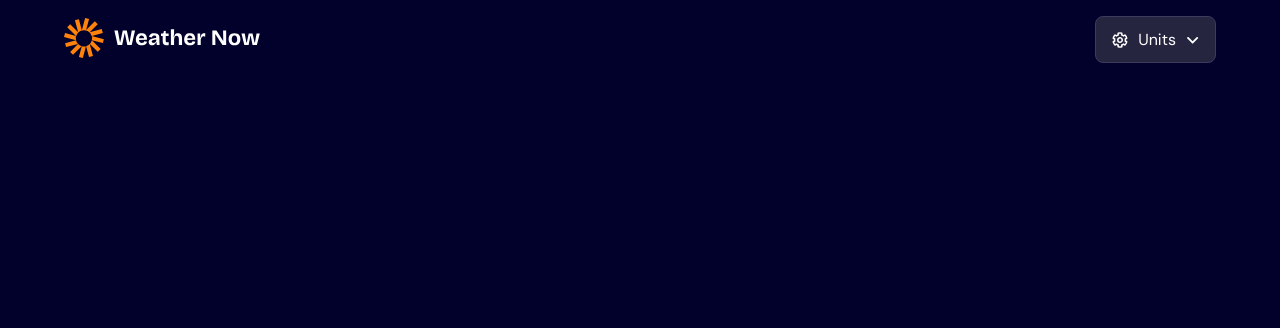
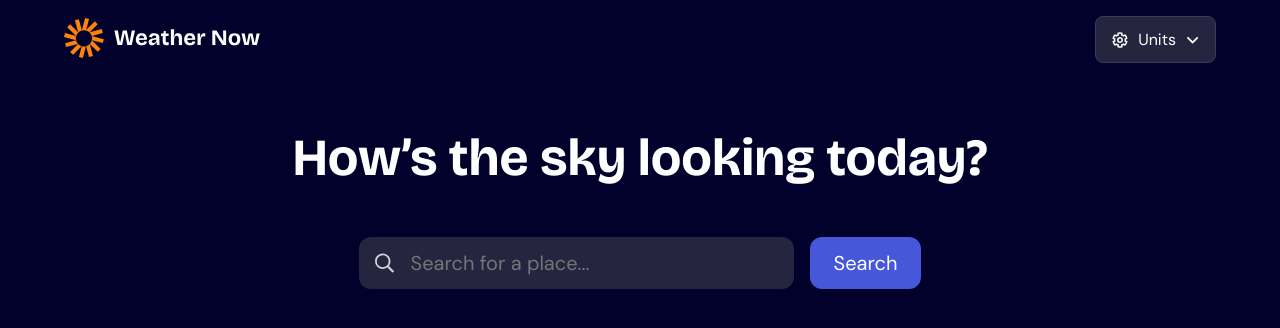
Before and after one commit to MuhammedZeki/WeatherApp, a React (Vite) app: page / in a window 1280 px wide. Shown: the top 328 px of the page. Built offline with nearby package versions, Linux system fonts and the light colour scheme.

Commit message:
SeacrBar added

```diff
--- a/src/App.jsx
+++ b/src/App.jsx
@@ -1,11 +1,16 @@
+import { Route, Routes } from "react-router-dom";
 import Header from "./_components/header/Header";
 import "./App.css";
+import HomePage from "./pages/HomePage";
 
 function App() {
   return (
     <div className="weatherMain">
       <div className="container">
         <Header />
+        <Routes>
+          <Route path="/" element={<HomePage />} />
+        </Routes>
       </div>
     </div>
   );
--- a/src/_components/header/Header.jsx
+++ b/src/_components/header/Header.jsx
@@ -4,6 +4,7 @@ import DropDown from "../../assets/images/icon-dropdown.svg";
 import "../../css/Header/HeaderPage.css";
 import { useState } from "react";
 import MenuOptions from "./MenuOptions";
+import { Link } from "react-router-dom";
 const initialStateUnits = {
   temperature: "",
   speed: "",
@@ -26,9 +27,9 @@ const Header = () => {
   };
   return (
     <header className="main-header">
-      <div className="logo">
+      <Link to={"/"} className="logo">
         <img src={WeatherLogo} alt="logo" />
-      </div>
+      </Link>
       <div className="dropdownMenu">
         <div className="menuBar" onClick={handleUnits}>
           <img src={UnitsImg} alt="UnitsImg" />
--- /dev/null
+++ b/src/_components/home/SearchBar.jsx
@@ -0,0 +1,23 @@
+import SearchIcon from "../../assets/images/icon-search.svg";
+import "../../css/home/search/SearchBarPage.css";
+const SearchBar = ({ inputText, setInputText }) => {
+  return (
+    <div className="main-search">
+      <div className="searchTitle">How’s the sky looking today?</div>
+      <div className="searchBar">
+        <div className="inputBar">
+          <img src={SearchIcon} alt="SearchIcon" />
+          <input
+            type="text"
+            placeholder="Search for a place..."
+            value={inputText}
+            onChange={(e) => setInputText(e.target.value)}
+          />
+        </div>
+        <div className="searchBtn">Search</div>
+      </div>
+    </div>
+  );
+};
+
+export default SearchBar;
--- /dev/null
+++ b/src/css/home/HomePage.css
@@ -0,0 +1,5 @@
+.main-home {
+  display: flex;
+  flex-direction: column;
+  align-items: center;
+}
--- /dev/null
+++ b/src/css/home/search/SearchBarPage.css
@@ -0,0 +1,59 @@
+.main-search {
+  display: flex;
+  flex-direction: column;
+  gap: 3rem;
+  align-items: center;
+  justify-content: center;
+  padding-top: 4rem;
+}
+.searchTitle {
+  font-family: "Bricolage Grotesque", sans-serif;
+  font-weight: 700;
+  font-style: normal;
+  color: #fff;
+  font-size: 3.25rem;
+  line-height: 120%;
+}
+.searchBar,
+.inputBar {
+  display: flex;
+  align-items: center;
+  justify-content: center;
+  cursor: pointer;
+}
+.searchBar {
+  gap: 1rem;
+}
+.inputBar {
+  background-color: #262540;
+  padding: 0 8rem 0 1rem;
+  border-radius: 12px;
+}
+.inputBar input {
+  border: none;
+  color: #d4d3d9 !important;
+  background-color: transparent;
+  padding: 0.8rem 1.5rem 0.8rem 1rem;
+  font-family: "DM Sans", sans-serif;
+  font-optical-sizing: auto;
+  font-weight: 400;
+  font-style: normal;
+  font-size: 1.25rem;
+  cursor: pointer;
+  outline: none;
+}
+.inputBar img {
+  height: 20px;
+  width: 20px;
+}
+.searchBtn {
+  color: #fff;
+  background-color: #4658d9;
+  font-family: "DM Sans", sans-serif;
+  font-optical-sizing: auto;
+  font-weight: 400;
+  font-style: normal;
+  font-size: 1.25rem;
+  padding: 0.8rem 1.5rem;
+  border-radius: 12px;
+}
--- /dev/null
+++ b/src/pages/HomePage.jsx
@@ -0,0 +1,13 @@
+import { useState } from "react";
+import SearchBar from "../_components/home/SearchBar";
+
+const HomePage = () => {
+  const [inputText, setInputText] = useState("");
+  return (
+    <div className="main-home">
+      <SearchBar inputText={inputText} setInputText={setInputText} />
+    </div>
+  );
+};
+
+export default HomePage;
```
